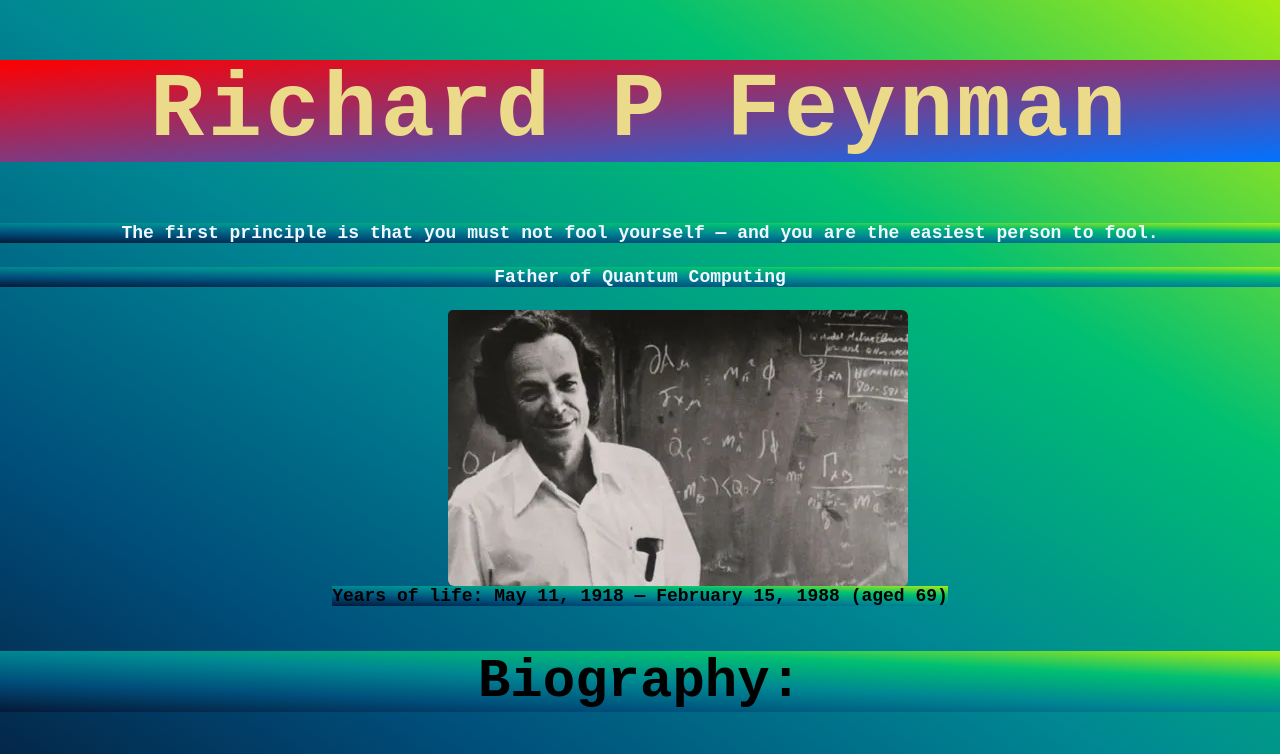
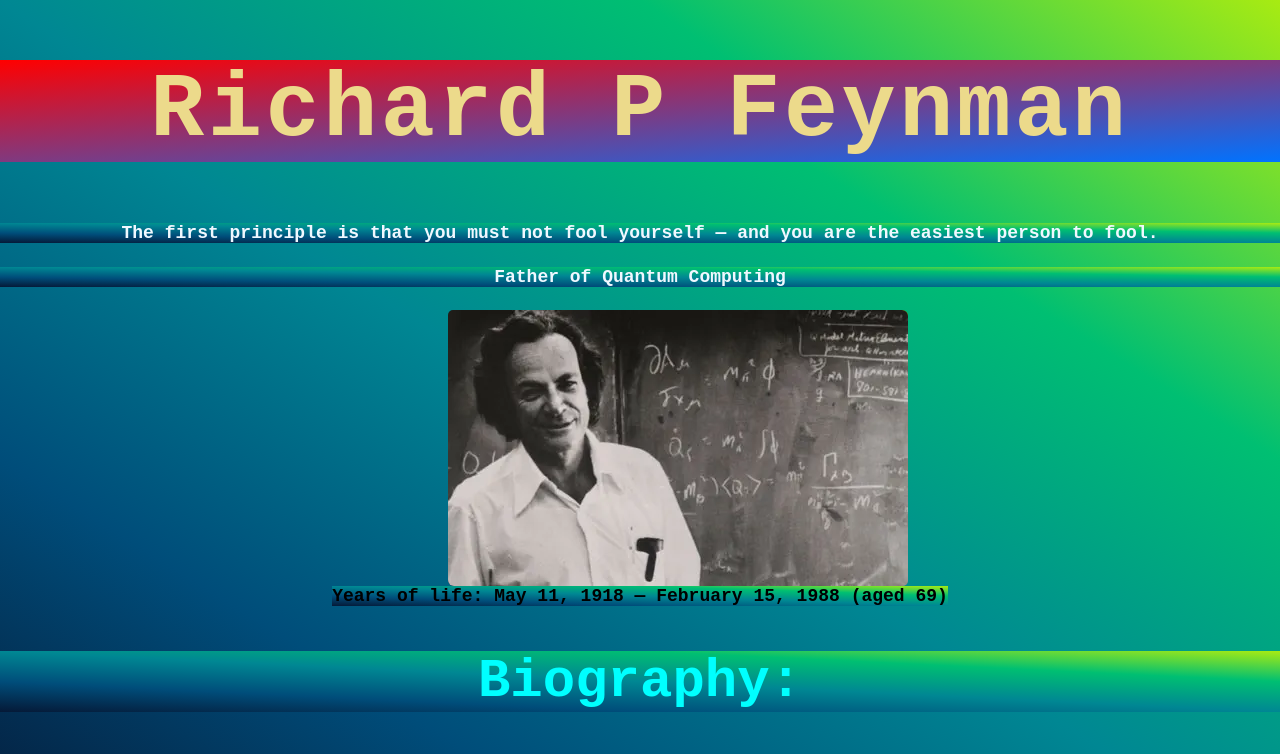
Before and after one commit to Sedulousprem/OIBGRIP-Level2Task2, a plain HTML site: page index.html in a window 1280 px wide. Shown: the top 754 px of the page. Drawn offline with Linux system fonts and the light colour scheme.

Commit message:
Update index.html

```diff
--- a/index.html
+++ b/index.html
@@ -13,7 +13,7 @@
     <h4 class="subtop">Father of Quantum Computing</h4>
     <img src="./Richard-Feynman.webp" alt="Richard-Feynman" class="fn">
     <strong>Years of life: May 11, 1918 — February 15, 1988 (aged 69)</strong>
-    <h2 style="font-size:3rem">Biography:</h2>
+    <h2 style="font-size:3rem;color:aqua">Biography:</h2>
     <p class="main">Richard Phillips Feynman was an American theoretical physicist known for his work in the path integral formulation of quantum mechanics, the theory of quantum electrodynamics, and the physics of the superfluidity of supercooled liquid helium, as well as in particle physics for which he proposed the parton model.</p>
     <p class="main">He assisted in the development of the atomic bomb during World War II and became known to a wide public in the 1980s as a member of the commision that investigated the Space Shuttle Challenger disaster.</p>
 
```
